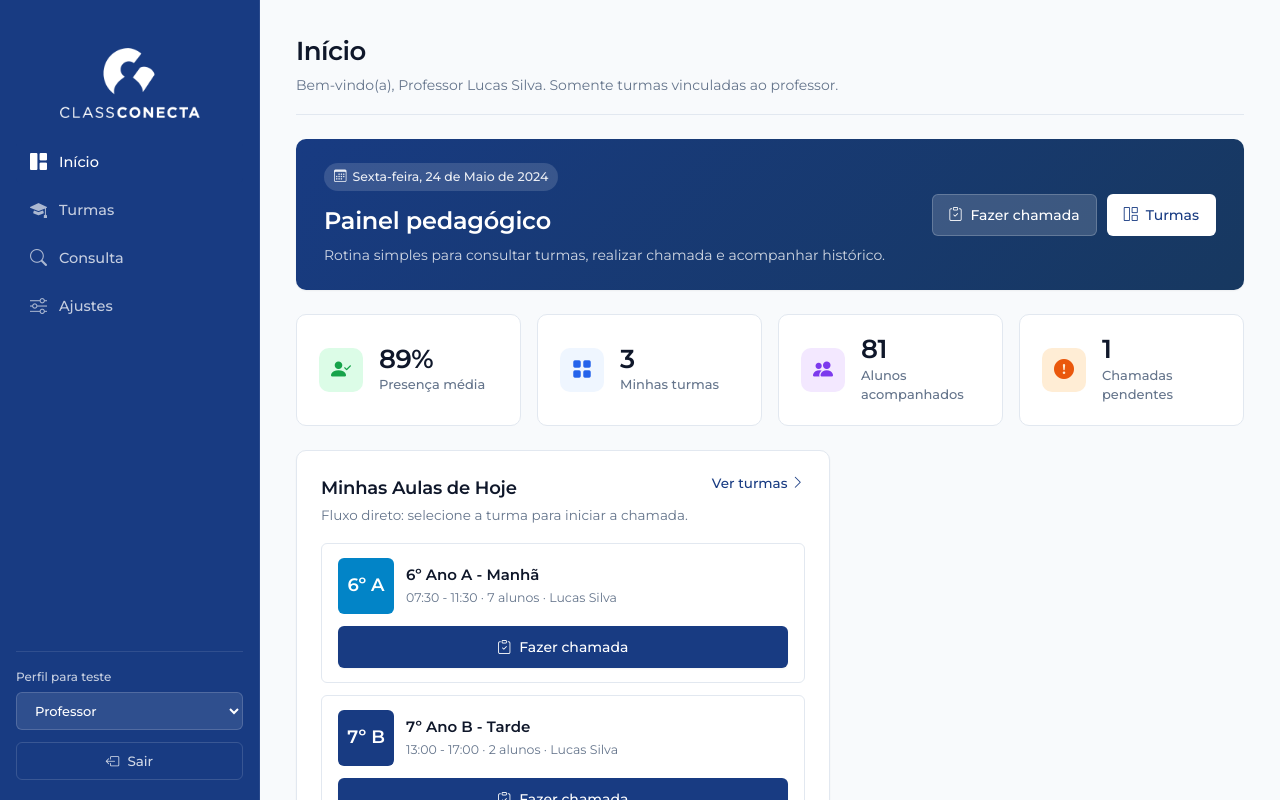
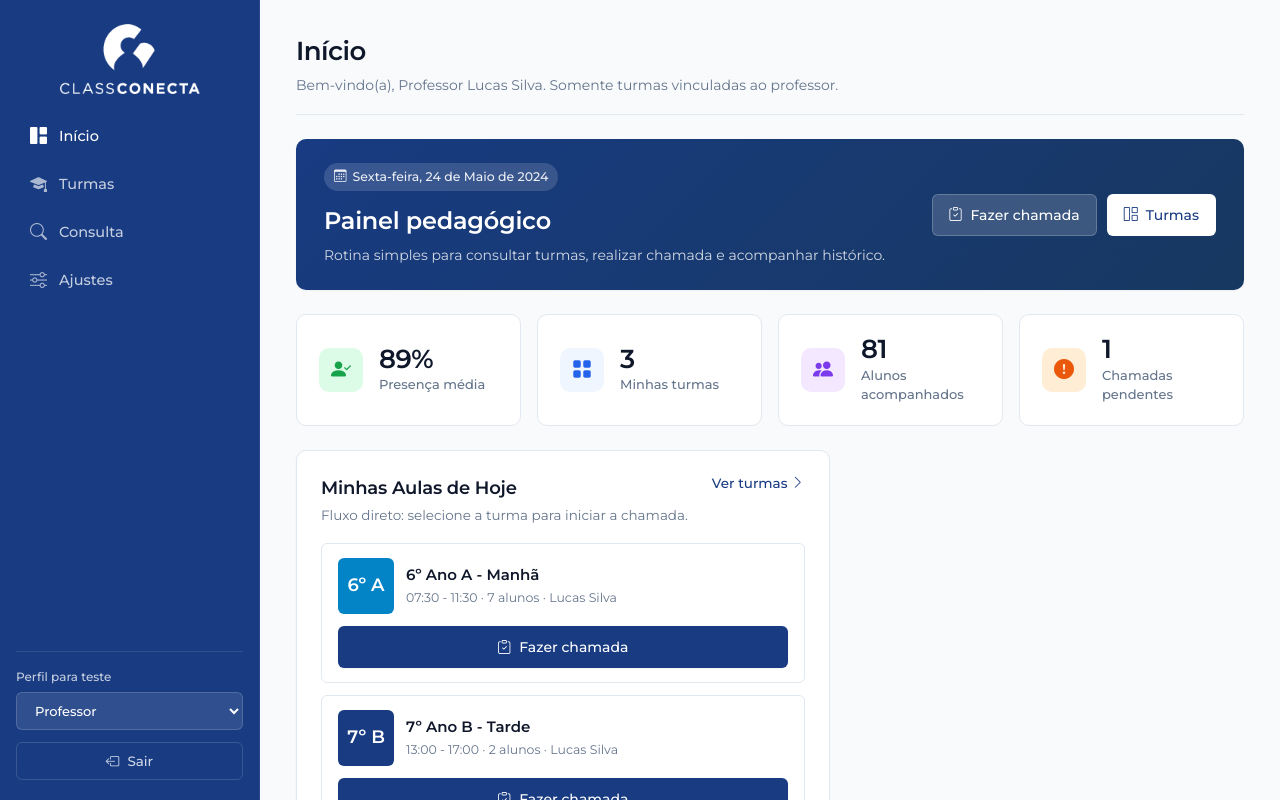
Before and after one commit to LucasPivovar/ArauEscola, a React (Vite) app: page / in a window 1280 px wide. Shown: the top 800 px of the page. Built offline with nearby package versions, Linux system fonts and the light colour scheme.

Commit message:
style(sidebar): remove padding-top from nav-brand logo container

```diff
--- a/src/styles.css
+++ b/src/styles.css
@@ -415,7 +415,7 @@ img.auth-logo-img {
 }
 
 .nav-brand {
-  padding: 24px 16px 22px;
+  padding: 0 0 20px;
   display: flex;
   justify-content: center;
   align-items: center;
```
